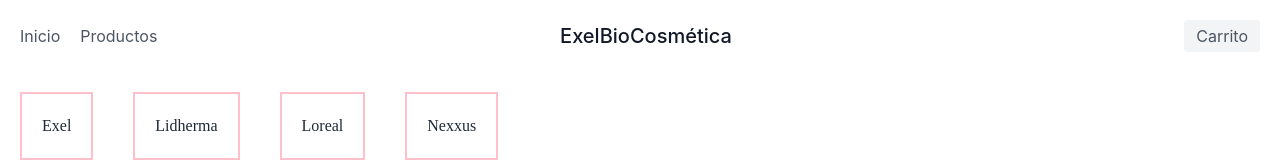
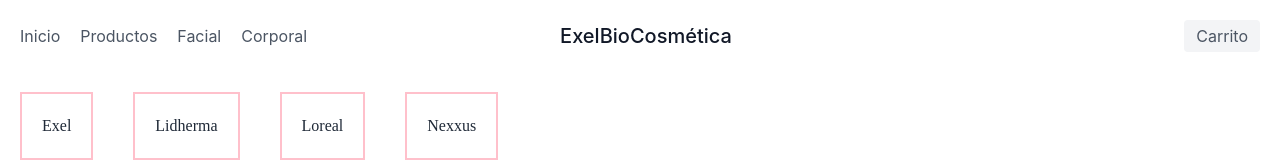
Before and after one commit to Florcha/Tienda-Exel-Online, a React (Create React App) app: page /products in a window 1280 px wide. Shown: the top 162 px of the page. Built offline with nearby package versions, Linux system fonts and the light colour scheme.

Commit message:
Agrego Rutas Link Facial/Corporal

```diff
--- a/src/components/common/NavBar.jsx
+++ b/src/components/common/NavBar.jsx
@@ -8,6 +8,8 @@ const NavBar = () => {
         <nav className="flex lg:w-2/5 flex-wrap items-center text-base md:ml-auto">
           <Link to="/" className="mr-5 hover:text-gray-900">Inicio</Link>
           <Link to="/products" className="mr-5 hover:text-gray-900">Productos</Link>
+          <Link to="/products/Facial" className="mr-5 hover:text-gray-900">Facial</Link>
+          <Link to="/products/Corporal" className="mr-5 hover:text-gray-900">Corporal</Link>
         </nav>
         <Link to="/" className="flex order-first lg:order-none lg:w-1/5 title-font font-medium items-center text-gray-900 lg:items-center lg:justify-center mb-4 md:mb-0">
           {/* <svg xmlns="http://www.w3.org/2000/svg" fill="none" stroke="currentColor" stroke-linecap="round" stroke-linejoin="round" stroke-width="2" className="w-10 h-10 text-white p-2 bg-indigo-500 rounded-full" viewBox="0 0 24 24">
```
Also changed, not shown: src/context/CartContext.jsx (added).
